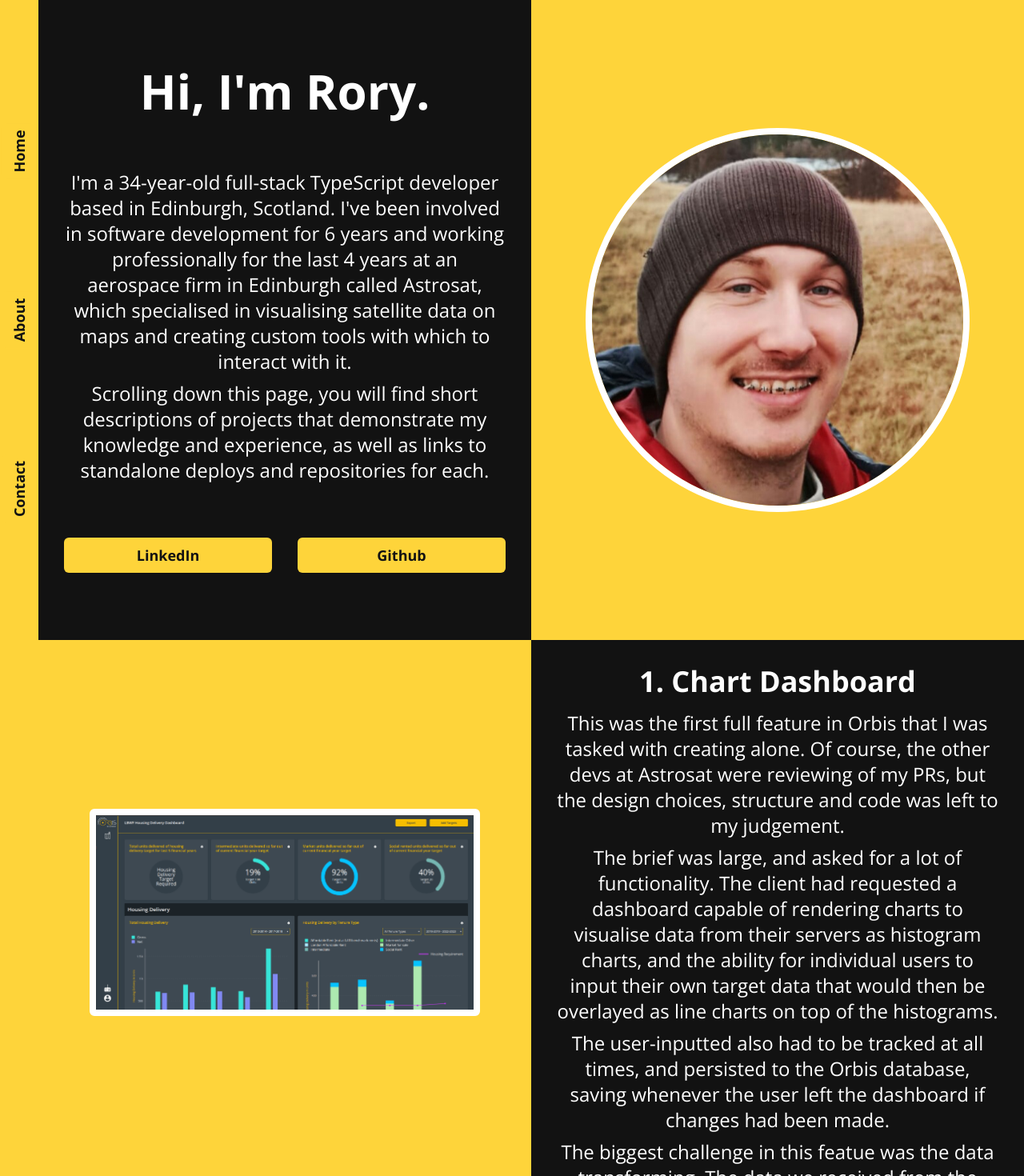
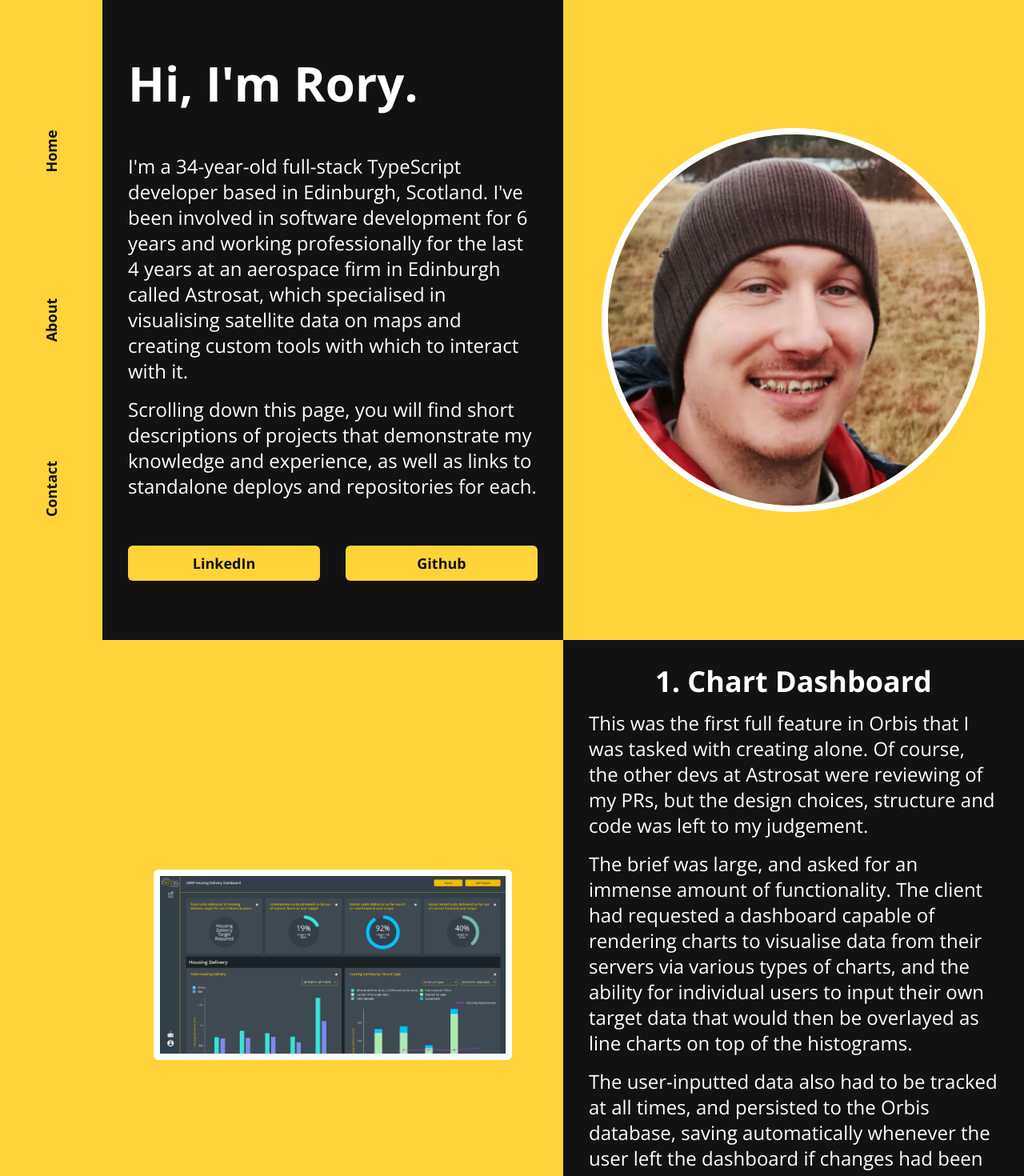
Before and after one commit to RoryMacGregor88/portfolio, a Next.js app: page / in a window 1280 px wide. Shown: the top 1470 px of the page at 80% size. Built offline with nearby package versions, Linux system fonts and the light colour scheme.

Commit message:
feat(frontend): Reaponsive styling and typos.
Enter the commit message for your changes. Lines starting

```diff
--- a/src/app/contact/page.tsx
+++ b/src/app/contact/page.tsx
@@ -41,7 +41,7 @@ const Contact = () => {
           </p>
         </DescriptionSection>
 
-        <div className='flex flex-col gap-4 items-center'>
+        <div className='flex flex-col gap-4 lg:gap-8 items-center'>
           <ExternalLink
             label='Go To LinkedIn'
             href='https://www.linkedin.com/in/rory-macgregor-8910aa27a/'
--- a/src/components/composite-components.tsx
+++ b/src/components/composite-components.tsx
@@ -14,7 +14,7 @@ export const SectionWrapper = ({
   <li
     className={`flex flex-col ${
       isEven ? 'lg:flex-row' : 'lg:flex-row-reverse'
-    } justify-between align-middle lg:pl-12`}
+    } justify-between align-middle lg:pl-32`}
   >
     {children}
   </li>
@@ -38,7 +38,9 @@ export const Title = ({ children, className }: TitleProps) => (
 
 /** paragraphs in between title and buttons */
 export const DescriptionSection = ({ children }: { children: ReactNode }) => (
-  <div className='text-lg lg:text-2xl flex flex-col gap-2'>{children}</div>
+  <div className='text-lg lg:text-2xl flex flex-col text-left gap-4'>
+    {children}
+  </div>
 );
 
 export const ButtonSection = ({ children }: { children: ReactNode }) => (
--- a/src/components/contact-form/contact-form.component.tsx
+++ b/src/components/contact-form/contact-form.component.tsx
@@ -13,11 +13,14 @@ const contactFormSchema = Yup.object().shape({
   message: Yup.string().required('Message is required'),
 });
 
-const ErrorMessage = ({ errorMessage }: { errorMessage: string }) => (
-  <p className='text-red mt-1'>{errorMessage}</p>
-);
+const ErrorMessage = ({
+  errorMessage,
+}: {
+  errorMessage: string | undefined;
+}) => <p className='text-red mh-4 absolute top-2 left-0'>{errorMessage}</p>;
 
-const sharedInputStyles = 'rounded-md p-4 text-black w-full focus:outline-none';
+const sharedInputStyles =
+  'rounded-md p-4 text-black w-full focus:outline-none relative';
 
 export type FormValues = {
   title: string;
@@ -56,9 +59,7 @@ const ContactForm = ({ onSubmit, disableSubmit }: Props) => {
           className={sharedInputStyles}
           placeholder='Title'
         />
-        {errors.title?.message ? (
-          <ErrorMessage errorMessage={errors.title.message} />
-        ) : null}
+        <ErrorMessage errorMessage={errors.title?.message} />
       </div>
 
       <div className='w-full'>
@@ -68,9 +69,7 @@ const ContactForm = ({ onSubmit, disableSubmit }: Props) => {
           rows={10}
           placeholder='Message'
         />
-        {errors.message?.message ? (
-          <ErrorMessage errorMessage={errors.message.message} />
-        ) : null}
+        <ErrorMessage errorMessage={errors.message?.message} />
       </div>
 
       <Button type='submit' label='Submit' disabled={isDisabled} />
--- a/src/components/project-display.component.tsx
+++ b/src/components/project-display.component.tsx
@@ -18,7 +18,9 @@ import FaceImage from '~/images/face-cropped.jpg';
 const IntroSection = () => (
   <SectionWrapper isEven={true}>
     <ContentArea>
-      <Title className='text-5xl lg:text-6xl'>Hi, I&apos;m Rory.</Title>
+      <Title className='text-5xl lg:text-6xl text-left'>
+        Hi, I&apos;m Rory.
+      </Title>
       <DescriptionSection>
         <p>
           I&apos;m a 34-year-old full-stack TypeScript developer based in
--- a/src/components/sidebar.component.tsx
+++ b/src/components/sidebar.component.tsx
@@ -17,7 +17,7 @@ const BUTTON_METADATA = [
 ];
 
 const Sidebar = () => (
-  <div className='bg-yellow lg:fixed lg:h-screen lg:w-12 h-12 w-screen flex flex-row lg:flex-col justify-evenly'>
+  <div className='bg-yellow fixed h-12 lg:h-screen w-screen lg:w-32 flex flex-row lg:flex-col justify-evenly'>
     {BUTTON_METADATA.map(({ label, href }) => (
       <NextLink key={label} href={href} style={{ alignSelf: 'center' }}>
         <Button
--- a/src/project-data.tsx
+++ b/src/project-data.tsx
@@ -16,8 +16,8 @@ export const PROJECT_DATA: Project[] = [
     name: '1. Chart Dashboard',
     descriptions: [
       'This was the first full feature in Orbis that I was tasked with creating alone. Of course, the other devs at Astrosat were reviewing of my PRs, but the design choices, structure and code was left to my judgement.',
-      'The brief was large, and asked for a lot of functionality. The client had requested a dashboard capable of rendering charts to visualise data from their servers as histogram charts, and the ability for individual users to input their own target data that would then be overlayed as line charts on top of the histograms.',
-      'The user-inputted also had to be tracked at all times, and persisted to the Orbis database, saving whenever the user left the dashboard if changes had been made.',
+      'The brief was large, and asked for an immense amount of functionality. The client had requested a dashboard capable of rendering charts to visualise data from their servers via various types of charts, and the ability for individual users to input their own target data that would then be overlayed as line charts on top of the histograms.',
+      'The user-inputted data also had to be tracked at all times, and persisted to the Orbis database, saving automatically whenever the user left the dashboard if changes had been made. On top of this, the client requested that the data could be exported as an Excel document at any moment, with a single button click.',
       'The biggest challenge in this featue was the data transforming. The data we received from the client was in a fixed data shape, required that data to be tranformed to fit the data shape demanded by the charting library API. This led to the creation of many complex transformer functions.',
     ],
     responsive: false,
@@ -54,7 +54,7 @@ export const PROJECT_DATA: Project[] = [
   {
     name: '2. Functional Player',
     descriptions: [
-      `This is a long-lived training project that I've maintained for several years. It was initially created as a playground to learn more about the technogies used as Astrosat, but quickly grew into a fully-realised production app.`,
+      `This is a long-lived training project that I've maintained for several years. It was initially created as a playground to learn more about the technologies used as Astrosat, but quickly grew into a fully-realised production app.`,
       'It has since been deployed to production and testing environments, has full authentication, authorization, server-side sessions, client-side cookies, Stripe payment processing and much more.',
     ],
     images: [
@@ -143,7 +143,7 @@ export const PROJECT_DATA: Project[] = [
   {
     name: '5. This site!',
     descriptions: [
-      `Yes, everything about this portfolio app was created manually using Next.js 13, Typescript, Tailwind CSS, React Hook Form and Yup.`,
+      `This portfolio app was created completely manually using Next.js 13, Typescript, Tailwind CSS, React Hook Form and Yup.`,
       `I'm relatively new to Tailwind, so I thought this would serve as an opportunity to have a proper investigation. It's fully responsive too, so feel free to have a play around.`,
     ],
     responsive: true,
```
